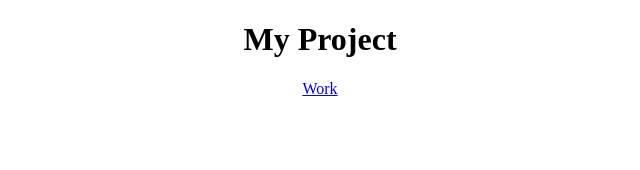
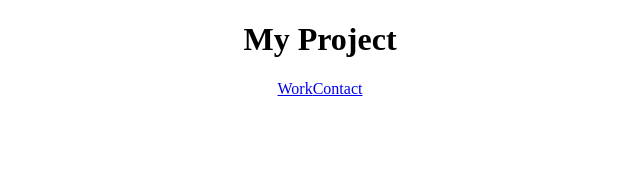
Before and after one commit to JangkarBumi/Portfolio, a React (Create React App) app in the folder portfolio/: page / in a window 1280 px wide. Shown: the top 170 px of the page, without its empty margins (320-960 px from the left). Built offline with nearby package versions, Linux system fonts and the light colour scheme.

Commit message:
second test

```diff
--- a/portfolio/src/components/Navbar.js
+++ b/portfolio/src/components/Navbar.js
@@ -4,6 +4,7 @@ const Navbar = () => {
   return (
 <navbar>
   <a href="/mywork">Work</a>
+  <a href="/contact">Contact</a>
 </navbar>
   )
 }
```
